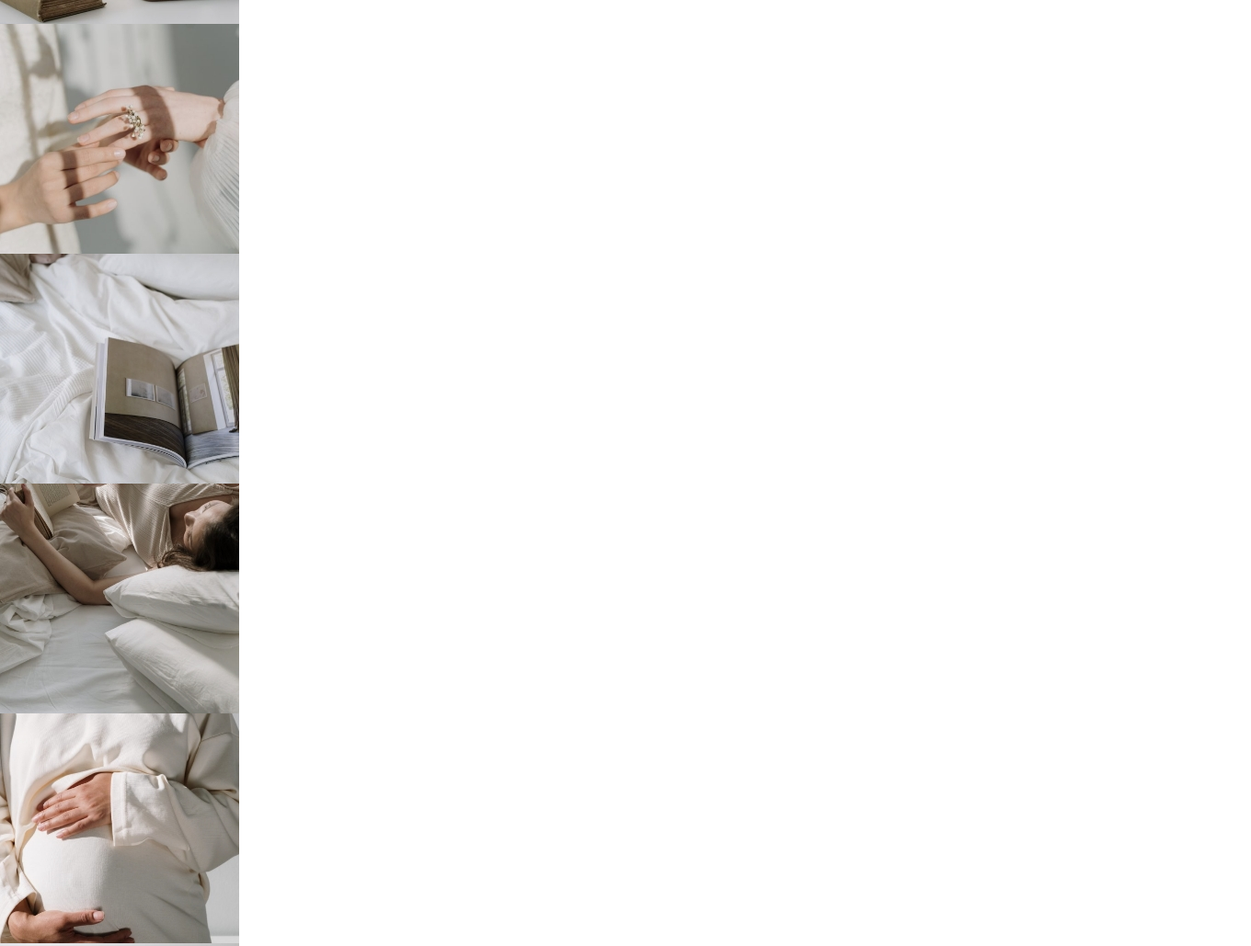
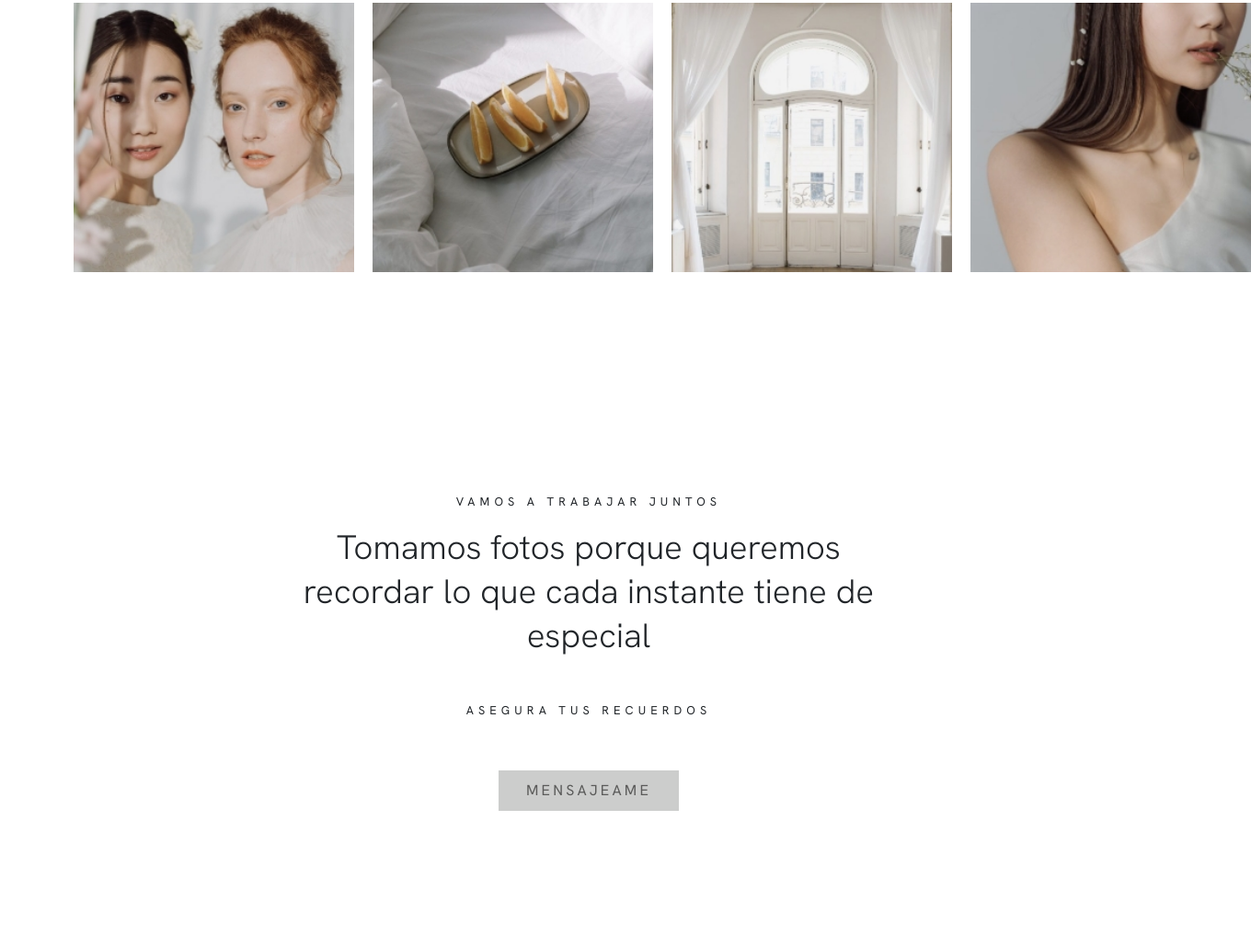
Before and after one commit to aplatton/Mono-43010, a website: page pages/portfolio.html in a window 1280 px wide. Shown: the part 1323-2352 px from the top of the page at 92% size, 1360 px wide, since content can reach past the window. Drawn offline with nearby package versions, Linux system fonts and the light colour scheme.

Commit message:
portfolio sass

```diff
--- a/scss/base/_generales.scss
+++ b/scss/base/_generales.scss
@@ -54,6 +54,21 @@ a {
     font-weight: 300;
 }
 
+/*---- btn-mensajeame ----*/
+
+.btn-mensajeame{
+    font-size: 1rem;
+    letter-spacing: 0.2em;
+    margin-top: 40px;
+    padding: 10px 30px;
+    background-color: #CCCDCC;
+    color: #5B5B5A;
+    &:hover{
+        text-decoration: none;
+        color: #1e1e1e
+    }
+
+}
 
 /*---- SEPARADOR ----*/
 
--- a/scss/components/_layout.scss
+++ b/scss/components/_layout.scss
@@ -317,19 +317,77 @@
 
             }
         }
-        .btn-mensajeame{
-            font-size: 1rem;
-            letter-spacing: 0.2em;
-            margin-top: 40px;
-            padding: 10px 30px;
-            background-color: #CCCDCC;
-            color: #5B5B5A;
-            &:hover{
-                text-decoration: none;
-                color: #1e1e1e
+    }
+
+}
+
+/*---- PORTFOLIO ----*/
+
+.grid-container{
+    display: grid;
+    grid-template-columns: auto auto auto auto;
+    gap: 20px;
+    margin: 80px;
+    div{
+        display: flex;
+        justify-content: center;
+        flex-direction: column;
+
+    }
+    .item1{
+        position: relative;
+        grid-column: 1 / 5;
+
+    }
+    .image-container{
+        position: relative;
+        overflow: hidden;
+        &::before{
+            content: "";
+            position: absolute;
+            top: 0;
+            left: 0;
+            width: 100%;
+            height: 100%;
+            background-color: rgba(0, 0, 0, 0.6);
+            opacity: 0;
+            transition: opacity 0.4s ease;
             }
+        }
+    .image-container:hover::before {
+        opacity: 0.5;
+
+    }
+}
+
+.trabajemosjuntos{
+    padding: 160px;
+    display: flex;
+    flex-direction: column;
+    align-items: center;
+    div{
+        p{
+            text-transform: uppercase;
+            letter-spacing: 0.4em;
+            font-size: 0.8rem;
+            text-align: center;
+
+        }
+        h2{
+            text-transform: inherit;
+            font-size: 2.3rem;
+            font-weight: 300;
+            line-height: 3rem;
+            padding: 0px 140px;
+            padding-bottom: 40px;
+            text-align: center;
 
         }
     }
-
+    p{
+        text-transform: uppercase;
+        letter-spacing: 0.4em;
+        font-size: 0.8rem;
+        text-align: center;
+    }
 }
```
Also changed, not shown: css/estilos.css.
